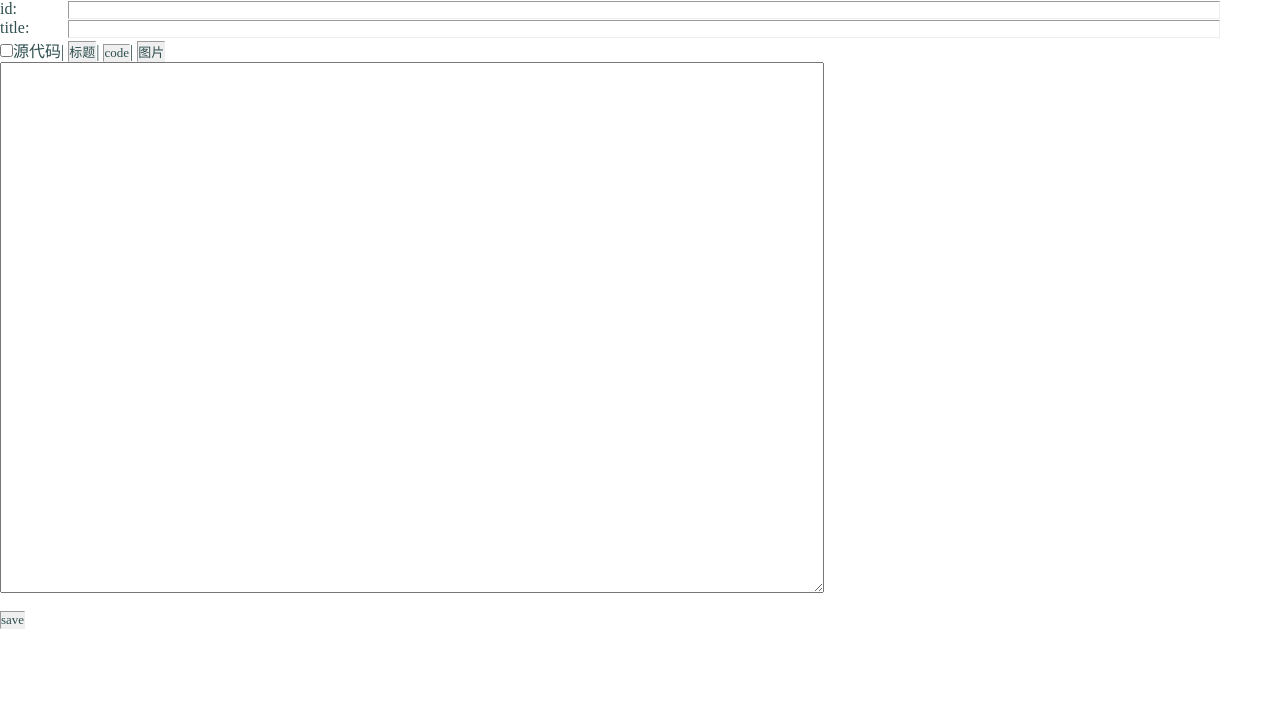
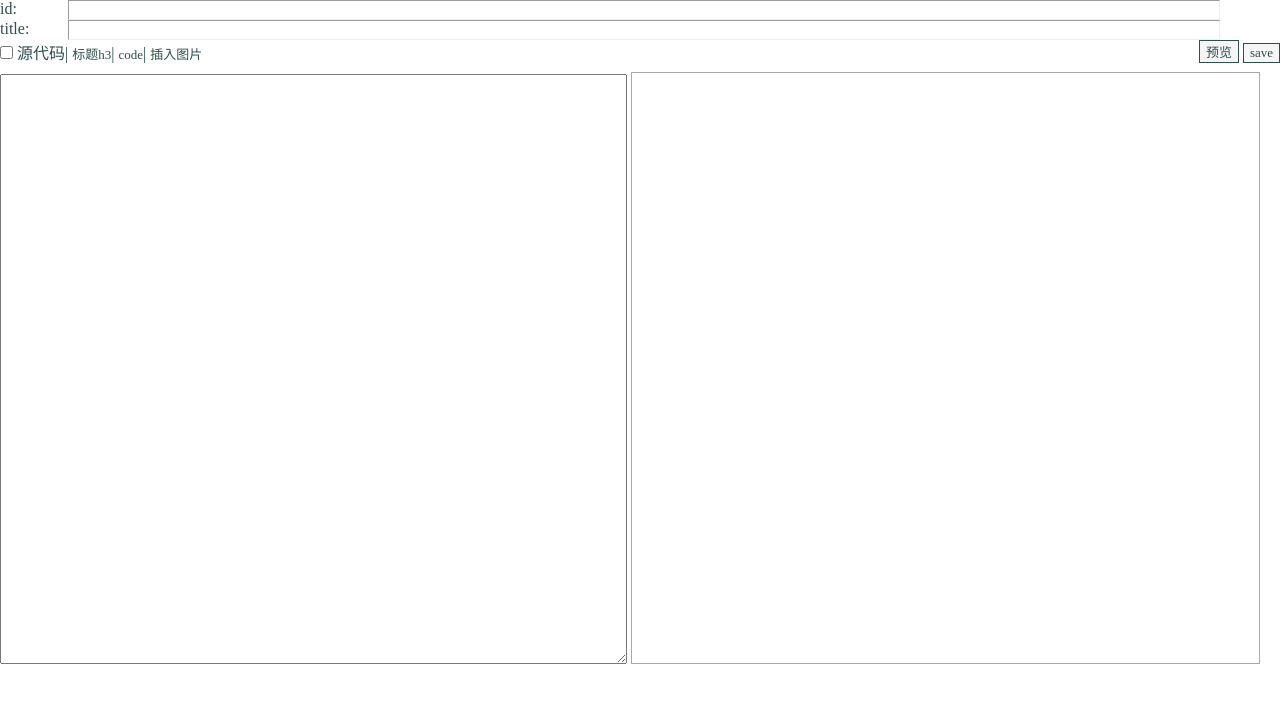
Before and after one commit to AlexanderYao/TestBlog, a PHP site: page /edit.php in a window 1280 px wide. Shown: the top 703 px of the page. Run offline with PHP 8.4, Linux system fonts and the light colour scheme.

Commit message:
完善在线逻辑功能，添加预览、标题h3、code功能

```diff
--- a/edit.php
+++ b/edit.php
@@ -11,8 +11,80 @@ if(isset($_GET["id"])){
 <head>
 <title>编辑日志</title>
 <link rel="stylesheet" type="text/css" href="site.css">
+<link rel="stylesheet" type="text/css" href="sunburst.css">
+<script type="text/javascript" src="string.js"></script>
+<script type="text/javascript" src="prettify.js"></script>
 <script type="text/javascript" src="jquery-1.9.1.js"></script>
+</head>
+<body onload="preview()">
+<div class="edit-row">
+<div class="edit-left">id:</div>
+<input type="text" id="id" readonly="true" value="<?php if(isset($blog)) echo $blog->_id; ?>" >
+</div>
+<div class="edit-row">
+<div class="edit-left">title:</div>
+<input type="text" id="title" value="<?php if(isset($blog)) echo $blog->_title; ?>" >
+</div>
+<div class="edit-tool">
+<div class="edit-tool-left">
+<input type="checkbox" id="sourceCode">
+<label for="sourceCode">源代码</label></input>|
+<input type="button" id="h3" value="标题h3">|
+<input type="button" id="code" value="code">|
+<input type="button" id="pic" value="插入图片">
+</div>&nbsp;
+<div class="edit-tool-right">
+<input type="button" id="preview" value="预览" onclick="preview()">
+<input type="button" value="save" onclick="save()">
+</div>
+</div>
+<div class="edit-content">
+<textarea rows="35" cols="100" id="blogEdit" onKeyDown="savePos(this)" onKeyUp="savePos(this)" onMouseDown="savePos(this)" onMouseUp="savePos(this)" onFocus="savePos(this)"><?php if(isset($blog)) echo $blog->_content; ?></textarea>
+<div id="blogPreview"></div>
+</div>
 <script type="text/javascript">
+var start = null;
+var end = null;
+$("#h3").click(function(){
+    if(start == null || end == null || start == end) return;
+    var txt = $("#blogEdit").val();
+    var target = txt.slice(start,end);
+    var pre = txt.slice(0,start);
+    var post = txt.slice(end);
+    var result = String.format("{0}<{1}>{2}</{1}>{3}",pre,"h3",target,post);
+    $("#blogEdit").val(result);
+    start = null;
+    end = null;
+});
+
+$("#code").click(function(){
+    if(start == null || end == null || start == end) return;
+    var txt = $("#blogEdit").val();
+    var target = txt.slice(start,end);
+    var pre = txt.slice(0,start);
+    var post = txt.slice(end);
+    var result = String.format('{0}<pre class="prettyprint linenums">{1}</pre>{2}',pre,target,post);
+    $("#blogEdit").val(result);
+    start = null;
+    end = null;
+});
+
+$("#pic").click(function(){
+    //上传图片，并插入到光标处
+});
+
+function savePos(textArea){
+    if(typeof(textArea.selectionStart) == "number"){
+        start = textArea.selectionStart;
+        end = textArea.selectionEnd;
+    }
+}
+
+function preview(){
+    $("#blogPreview").html($("#blogEdit").val());
+    prettyPrint();
+}
+
 function save(){
     var id = $("#id").val();
     var title = $("#title").val();
@@ -35,28 +107,5 @@ function save(){
     });
 }
 </script>
-</head>
-<body>
-<div class="edit-row">
-<div class="edit-left">id:</div>
-<input type="text" id="id" readonly="true" value="<?php if(isset($blog)) echo $blog->_id; ?>" >
-</div>
-<div class="edit-row">
-<div class="edit-left">title:</div>
-<input type="text" id="title" value="<?php if(isset($blog)) echo $blog->_title; ?>" >
-</div>
-<div class="edit-tool">
-<input type="checkbox" name="sourceCode">源代码|
-<input type="button" value="标题">|
-<input type="button" value="code">|
-<input type="button" value="图片">
-</div>
-<div class="edit-content">
-<textarea rows="35" cols="100" id="content"><?php if(isset($blog)) echo $blog->_content; ?></textarea>
-</div>
-<br/>
-<div class="command">
-<input type="button" value="save" onclick="save()">
-</div>
 </body>
 </html>
--- a/site.css
+++ b/site.css
@@ -124,12 +124,48 @@ li div:hover{
 /*edit.php*/
 input{
     color:DarkSlateGray;
-    padding:0;
-    margin:0;
+    background-color:white;
     border:1px;
     border-style:inset;
     font-size:small;
     font-family:'Microsoft YaHei';
+}
+
+input[type="text"]{
+    border-style:inset;
+}
+
+input[type="button"]{
+    border-style:solid;
+    background-color:WhiteSmoke;
+    cursor:pointer;
+}
+
+input[type="button"]:hover{
+    background-color:Gainsboro;
+}
+
+input[type="checkbox"]{
+    cursor:pointer;
+}
+
+.edit-tool{
+    height:32px;
+}
+
+.edit-tool-left{
+    float:left;
+}
+
+.edit-tool-right{
+    float:right;
+}
+
+.edit-tool-left input{
+    padding:0;
+    margin:0;
+    border-style:none;
+    background-color:white;
 }
 
 .edit-left{
@@ -139,6 +175,17 @@ input{
 
 .edit-row input{
     width:90%;
+}
+
+textarea,#blogPreview{
+    width:49%;
+    height:590px;
+}
+
+#blogPreview{
+    overflow:auto;
+    display:inline-block;
+    border:1px solid rgb(169,169,169);
 }
 
 /*admin.php*/
```
Also changed, not shown: readme.md.
